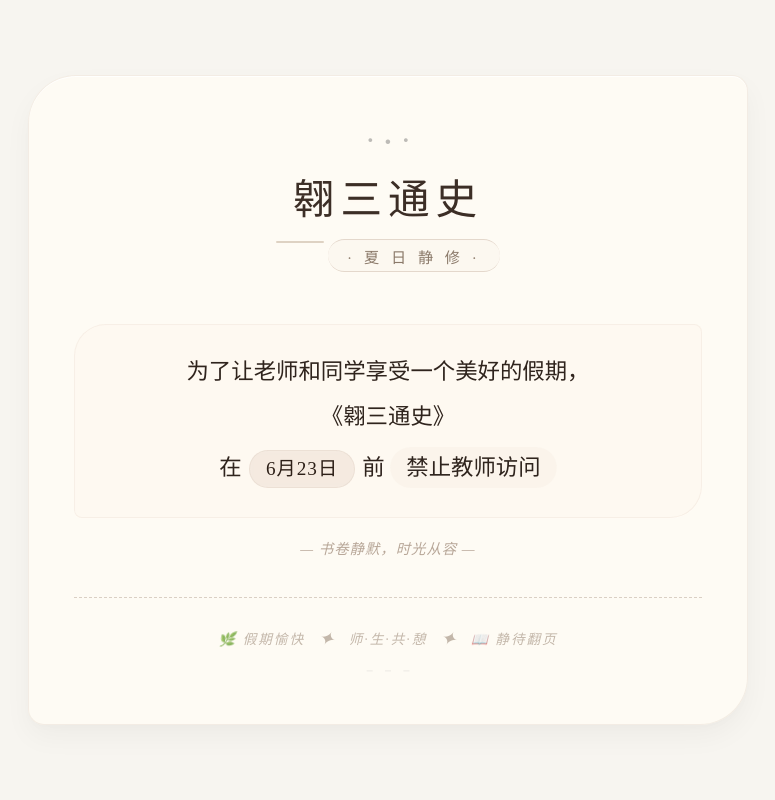
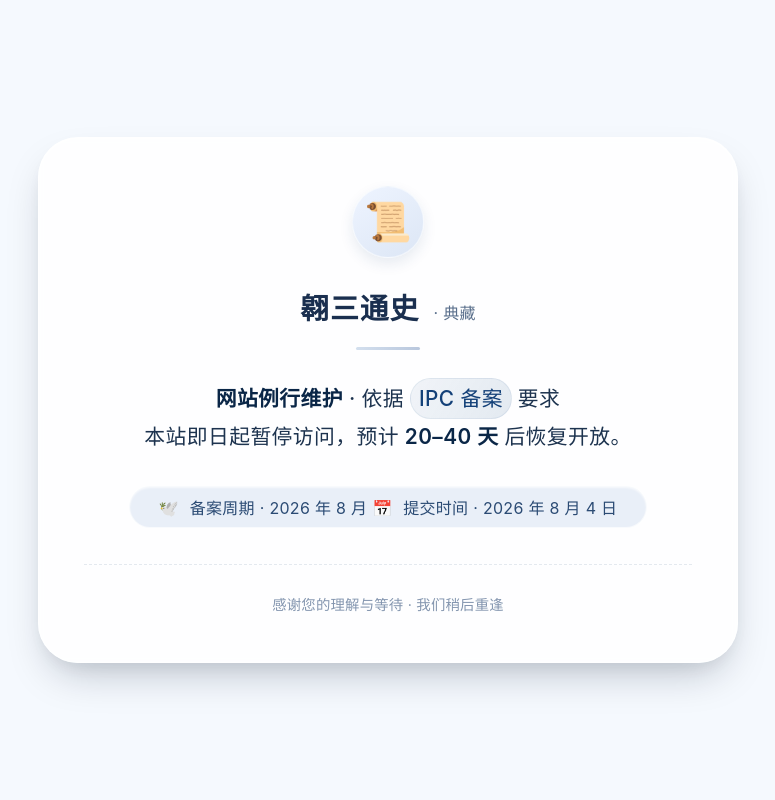
Before and after one commit to zfscjch/OrsunHistory, a Python web app: template templates/runtime_error.html in a window 1280 px wide. Shown: the whole page, without its empty margins (252-1027 px from the left). Run offline with Jinja, Linux system fonts and the light colour scheme; the template is opened without the code that fills it, so the values that code supplies are empty.

Commit message:
添加ICP备案暂停网站支持

```diff
--- a/functions/config.example.py
+++ b/functions/config.example.py
@@ -4,6 +4,7 @@ class Config:
     STANDARD_PASSWORD = ""
     MASTER_PASSWORD = ""
     writer = []
+    through_ipc = False # （可选）在首次ICP备案期间开启
     MySQLConfig = {
         "user": "YourMySQLUserName",
         "password": "YourMySQLPassword",
--- a/templates/log.html
+++ b/templates/log.html
@@ -175,11 +175,7 @@
 
     <!-- 脚注：仅一点气息，不抢眼 -->
     <div class="log-footer">
-        <span>📄 记录</span>
-        <span class="dot-sep"></span>
-        <span>静·阅</span>
-        <span class="dot-sep"></span>
-        <span style="font-variant-numeric: tabular-nums;">2026 · 夏</span>
+        <span>&copy; 2025-2026 CoderChat. All Rights Reversed. </span>
     </div>
 </div>
 </body>
--- a/templates/runtime_error.html
+++ b/templates/runtime_error.html
@@ -3,10 +3,10 @@
 <head>
     <meta charset="UTF-8">
     <meta name="viewport" content="width=device-width, initial-scale=1.0">
-    <title>翱三通史 · 假期静修</title>
-    <!-- 极简美学 · 只添几笔 -->
+    <title>翱三通史 · 备案维护</title>
+    <!-- 柔和、干净的风格，符合正式通知氛围 -->
     <style>
-        /* 重置 & 基础 —— 干净如纸 */
+        /* 全局重置 & 字体 */
         * {
             margin: 0;
             padding: 0;
@@ -14,212 +14,189 @@
         }
 
         body {
+            display: flex;
+            justify-content: center;
+            align-items: center;
             min-height: 100vh;
-            display: flex;
-            align-items: center;
-            justify-content: center;
-            background: #f7f5f0;          /* 暖白底，像旧书页 */
-            font-family: 'Times New Roman', '宋体', 'Georgia', serif;
+            margin: 0;
+            background: #f5f9fe;  /* 极浅蓝灰，宁静专业 */
+            font-family: 'Inter', -apple-system, BlinkMacSystemFont, 'Segoe UI', Roboto, 'Helvetica Neue', sans-serif;
             padding: 1.5rem;
-            margin: 0;
         }
 
-        /* 卡片 —— 轻透、留白、呼吸感 */
+        /* 卡片容器 — 提升精致感 */
         .notice-card {
-            max-width: 720px;
+            max-width: 700px;
             width: 100%;
-            background: rgba(255, 252, 245, 0.85); /* 半透米白 */
-            backdrop-filter: blur(2px);            /* 极淡毛玻璃 */
+            background: rgba(255, 255, 255, 0.85);
+            backdrop-filter: blur(4px);
+            -webkit-backdrop-filter: blur(4px);
+            border-radius: 40px;
             padding: 3rem 2.8rem;
-            border-radius: 48px 16px 48px 16px;    /* 不对称圆角，古典又现代 */
             box-shadow:
-                    0 12px 28px rgba(0, 0, 0, 0.04),
-                    0 4px 12px rgba(0, 0, 0, 0.02),
-                    inset 0 1px 0 rgba(255, 255, 255, 0.8);
-            border: 1px solid rgba(200, 180, 160, 0.2);
+                    0 20px 40px -12px rgba(0, 20, 40, 0.25),
+                    0 8px 24px -8px rgba(0, 32, 64, 0.08),
+                    inset 0 1px 0 rgba(255, 255, 255, 0.6);
+            border: 1px solid rgba(255, 255, 255, 0.5);
             transition: all 0.2s ease;
             text-align: center;
         }
 
-        /* 装饰细线 —— 不喧宾夺主 */
-        .ornament {
-            display: inline-block;
-            width: 48px;
-            height: 2px;
-            background: #c9b6a2;
-            margin: 0.4rem auto 1.2rem;
-            border-radius: 4px;
+        /* 装饰性徽标 / 图标 (纯CSS) */
+        .notice-icon {
+            display: flex;
+            justify-content: center;
+            margin-bottom: 1.8rem;
+        }
+        .notice-icon span {
+            display: inline-flex;
+            align-items: center;
+            justify-content: center;
+            width: 72px;
+            height: 72px;
+            background: linear-gradient(145deg, #eef4ff, #dce6f5);
+            border-radius: 50%;
+            font-size: 2.4rem;
+            color: #1e3c72;
+            box-shadow: 0 6px 14px rgba(26, 67, 113, 0.10);
+            border: 1px solid rgba(255, 255, 255, 0.5);
+        }
+
+        /* 主标题 (品牌名) */
+        .brand-title {
+            font-size: 1.8rem;
+            font-weight: 600;
+            letter-spacing: 1px;
+            color: #1a2f4f;
+            margin-bottom: 0.25rem;
+        }
+        .brand-title small {
+            font-weight: 400;
+            font-size: 1rem;
+            color: #5a6f8c;
+            letter-spacing: 0.3px;
+            margin-left: 6px;
+        }
+
+        /* 分割装饰 */
+        .divider {
+            width: 64px;
+            height: 3px;
+            background: linear-gradient(90deg, #b6cae3, #8aa2c7);
+            margin: 1.2rem auto 1.8rem auto;
+            border-radius: 12px;
             opacity: 0.6;
         }
 
-        /* 主标题 —— 静穆、温和 */
-        h1 {
-            font-size: 2.6rem;
-            font-weight: 400;
-            letter-spacing: 6px;
-            color: #3c2e26;
-            margin-bottom: 0.2rem;
-            font-family: 'Times New Roman', '楷体', serif;
-            text-shadow: 0 1px 2px rgba(255, 248, 240, 0.6);
+        /* 核心提示文字 — 润色后更正式、清晰 */
+        .notice-text {
+            font-size: 1.3rem;
+            line-height: 1.7;
+            color: #1d334f;
+            font-weight: 450;
+            letter-spacing: 0.02em;
+        }
+        .notice-text strong {
+            font-weight: 600;
+            color: #0a2647;
+        }
+        .notice-text .highlight {
+            display: inline-block;
+            background: linear-gradient(120deg, rgba(32, 78, 138, 0.06), rgba(32, 78, 138, 0.12));
+            padding: 0.1rem 0.5rem;
+            border-radius: 30px;
+            font-weight: 500;
+            color: #134078;
+            border: 1px solid rgba(32, 78, 138, 0.08);
         }
 
-        /* 副标题/小引 */
-        .subhead {
-            font-size: 0.95rem;
-            letter-spacing: 4px;
-            color: #8b7a6a;
-            text-transform: uppercase;
-            border-top: 1px solid #e4d8cc;
-            border-bottom: 1px solid #e4d8cc;
+        /* 时间标签 — 更柔和的辅助信息 */
+        .time-badge {
+            margin-top: 2rem;
             display: inline-block;
-            padding: 0.3rem 1.2rem;
-            margin: 0.6rem auto 1.8rem;
-            font-weight: 300;
-            background: rgba(235, 224, 212, 0.15);
-            border-radius: 40px;
-            backdrop-filter: blur(1px);
+            background: #e9eff8;
+            padding: 0.5rem 1.8rem;
+            border-radius: 60px;
+            font-size: 1rem;
+            color: #2b4b74;
+            letter-spacing: 0.3px;
+            border: 1px solid rgba(255, 255, 255, 0.7);
+            box-shadow: inset 0 1px 2px rgba(255,255,255,0.6);
+            backdrop-filter: blur(2px);
+        }
+        .time-badge i {
+            font-style: normal;
+            display: inline-block;
+            margin-right: 6px;
         }
 
-        /* 核心通知 —— 温润清晰 */
-        .notice-text {
-            font-size: 1.4rem;
-            line-height: 1.7;
-            color: #2f241d;
-            background: rgba(250, 242, 232, 0.3);
-            padding: 1.8rem 1.2rem;
-            border-radius: 32px 8px 32px 8px;
-            backdrop-filter: blur(1px);
-            border: 1px solid rgba(210, 190, 170, 0.15);
-            margin: 1.4rem 0 1.2rem;
-            font-weight: 350;
-            word-break: break-word;
+        /* 小字脚注 — 保持友好 */
+        .footnote {
+            margin-top: 2.2rem;
+            font-size: 0.9rem;
+            color: #657b9b;
+            letter-spacing: 0.2px;
+            border-top: 1px dashed rgba(96, 120, 160, 0.2);
+            padding-top: 1.8rem;
+            opacity: 0.8;
         }
 
-        /* 重点强调 —— 只轻轻一提 */
-        .highlight-date {
-            display: inline-block;
-            background: #e7dbce;
-            color: #2d1f17;
-            padding: 0.1rem 1rem;
-            border-radius: 40px;
-            font-weight: 400;
-            letter-spacing: 1px;
-            font-size: 1.2rem;
-            background: rgba(200, 180, 160, 0.15);
-            border: 1px solid rgba(180, 160, 140, 0.15);
-            backdrop-filter: blur(2px);
-            margin: 0 0.1rem;
-        }
-
-        /* 脚注 —— 极淡存在 */
-        .footer-note {
-            margin-top: 2.4rem;
-            font-size: 0.85rem;
-            letter-spacing: 2px;
-            color: #aa9a8a;
-            border-top: 1px dashed #dacfc4;
-            padding-top: 1.8rem;
-            display: flex;
-            align-items: center;
-            justify-content: center;
-            gap: 0.8rem;
-            flex-wrap: wrap;
-        }
-
-        .footer-note span {
-            opacity: 0.7;
-            font-style: italic;
-        }
-
-        /* 小装饰 —— 手绘感 */
-        .divider-icon {
-            display: inline-block;
-            font-size: 1.2rem;
-            opacity: 0.3;
-            transform: rotate(15deg);
-        }
-
-        /* 响应式：小屏依然舒适 */
+        /* 响应式调整 */
         @media (max-width: 480px) {
             .notice-card {
-                padding: 2rem 1.4rem;
-                border-radius: 32px 12px 32px 12px;
-            }
-            h1 {
-                font-size: 2.0rem;
-                letter-spacing: 4px;
+                padding: 2.2rem 1.5rem;
+                border-radius: 28px;
             }
             .notice-text {
-                font-size: 1.2rem;
-                padding: 1.2rem 0.8rem;
+                font-size: 1.1rem;
+                line-height: 1.6;
             }
-            .subhead {
-                font-size: 0.75rem;
-                letter-spacing: 2px;
-                padding: 0.2rem 0.8rem;
+            .brand-title {
+                font-size: 1.5rem;
             }
-        }
-
-        /* 轻触感 (鼠标悬停微动) */
-        .notice-card:hover {
-            box-shadow:
-                    0 20px 40px rgba(0, 0, 0, 0.03),
-                    0 6px 16px rgba(0, 0, 0, 0.02);
-            border-color: rgba(180, 160, 140, 0.25);
-        }
-
-        /* 保持文字可读性，不滥用斜体 */
-        em {
-            font-style: normal;
-            color: #5d4b3a;
-            font-weight: 400;
+            .notice-icon span {
+                width: 60px;
+                height: 60px;
+                font-size: 2rem;
+            }
+            .time-badge {
+                padding: 0.4rem 1.2rem;
+                font-size: 0.9rem;
+            }
         }
     </style>
 </head>
 <body>
 <div class="notice-card">
-
-    <!-- 极简装饰 —— 三枚点 (呼应“三通”) -->
-    <div style="display: flex; justify-content: center; gap: 6px; opacity: 0.25; margin-bottom: 0.2rem;">
-        <span style="font-size: 2rem; line-height: 1;">·</span>
-        <span style="font-size: 2.4rem; line-height: 1; transform: translateY(-2px);">·</span>
-        <span style="font-size: 2rem; line-height: 1;">·</span>
+    <!-- 装饰图标：取自“书卷/历史”意象，契合“翱三通史” -->
+    <div class="notice-icon">
+        <span>📜</span>
     </div>
 
-    <h1>翱三通史</h1>
-    <div class="ornament"></div>
-    <div class="subhead">· 夏 日 静 修 ·</div>
-
-    <!-- 核心通知 — 保留原始语义，仅美化结构 -->
-    <div class="notice-text">
-        为了让老师和同学享受一个美好的假期，<br>
-        <span style="display: inline-block; margin: 0.4rem 0 0.2rem;">
-        《翱三通史》
-      </span>
-        <br>
-        在 <span class="highlight-date" style="background: rgba(180, 150, 130, 0.12);">6月23日</span> 前
-        <span style="display: inline-block; margin-top: 0.5rem; font-weight: 380; background: rgba(200, 180, 160, 0.05); padding: 0.1rem 1rem; border-radius: 30px;">
-        禁止教师访问
-      </span>
+    <!-- 品牌名称 + 微标识 -->
+    <div class="brand-title">
+        翱三通史
+        <small>· 典藏</small>
     </div>
 
-    <!-- 小引 —— 只留淡淡余韵 -->
-    <div style="margin: 0.8rem 0 0.2rem; font-size: 0.9rem; color: #b7a697; letter-spacing: 1px; font-style: italic;">
-        — 书卷静默，时光从容 —
+    <div class="divider"></div>
+
+    <!-- 润色后的提示文字：更书面、正式，同时保留温度 -->
+    <div class="notice-text">
+        <strong>网站例行维护</strong> · 依据 <span class="highlight">IPC 备案</span> 要求
+        <br>
+        本站即日起暂停访问，预计 <strong>20–40 天</strong> 后恢复开放。
     </div>
 
-    <!-- 脚注：保留原有信息，增加一点雅致 -->
-    <div class="footer-note">
-        <span>🌿 假期愉快</span>
-        <span class="divider-icon">✦</span>
-        <span>师·生·共·憩</span>
-        <span class="divider-icon">✦</span>
-        <span>📖 静待翻页</span>
+    <!-- 时间/状态徽章 (强化可信度) -->
+    <div class="time-badge">
+        <i>🕊️</i> 备案周期 · 2026 年 8 月
+        <i>📅</i> 提交时间 · 2026 年 8 月 4 日
     </div>
 
-    <!-- 极小的装饰点，平衡视觉 -->
-    <div style="margin-top: 1rem; display: flex; justify-content: center; gap: 12px; opacity: 0.15; font-size: 0.5rem;">
-        <span>⏤</span><span>⏤</span><span>⏤</span>
+    <!-- 友好脚注，增加人文感 -->
+    <div class="footnote">
+        感谢您的理解与等待 · 我们稍后重逢
     </div>
 </div>
 </body>
```
Also changed, not shown: orsun_server.py (+7 -0 lines).
